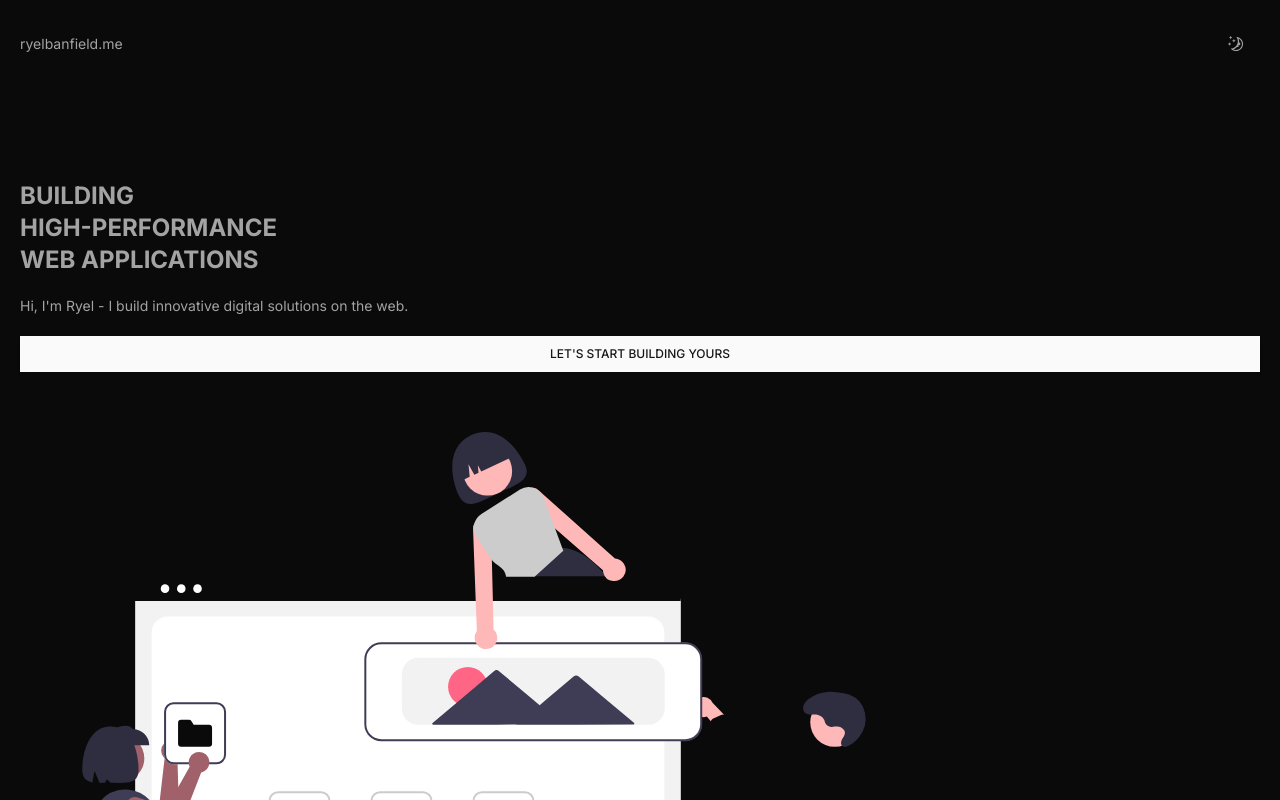
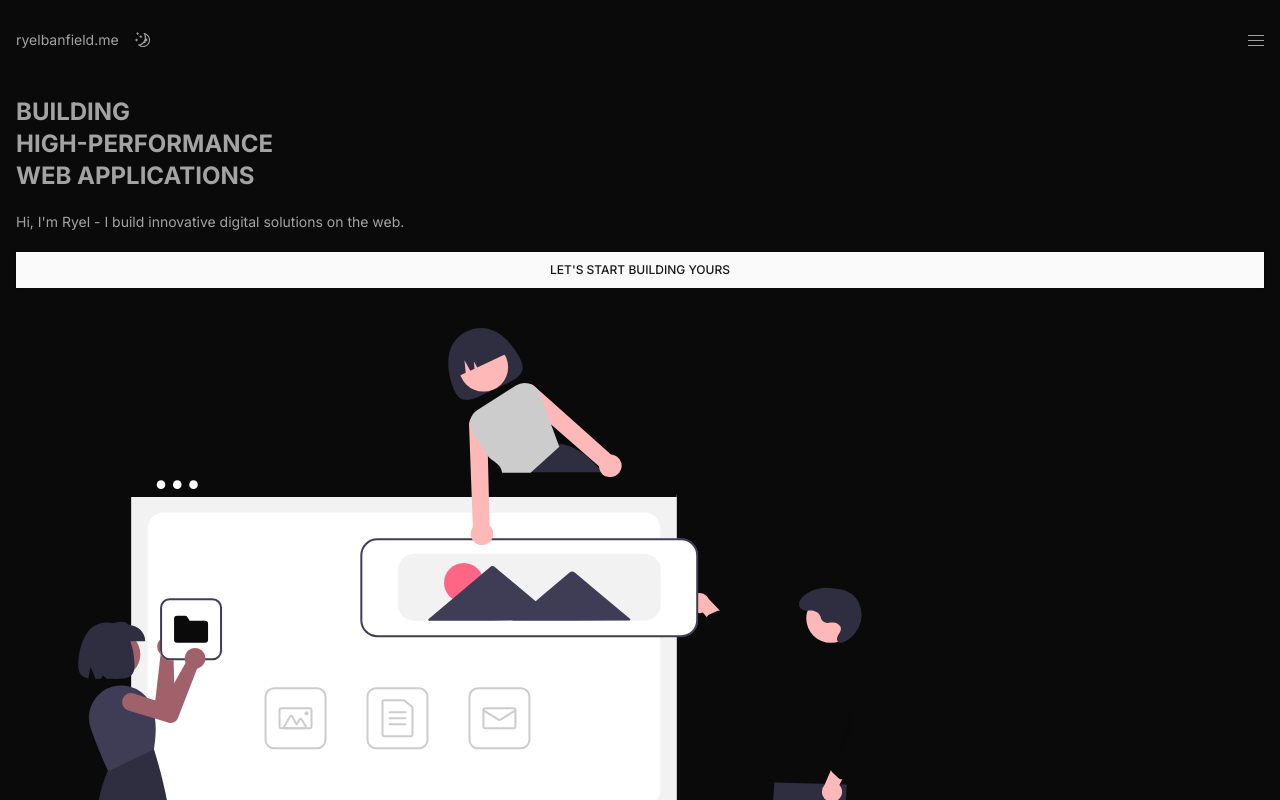
Before and after one commit to RyelBanfield/ryelbanfield.me, a Next.js app: page / in a window 1280 px wide. Shown: the top 800 px of the page. Built offline with nearby package versions, Linux system fonts and the light colour scheme.

Commit message:
Animate main element

```diff
--- a/src/app/page.tsx
+++ b/src/app/page.tsx
@@ -1,22 +1,20 @@
 "use client";
 
+import { motion } from "framer-motion";
 import Image from "next/image";
 
 import HeroSVG from "@/assets/undraw_building_websites_i78t.svg";
-import ThemeSwitcher from "@/components/ThemeSwitcher";
 import { Button } from "@/components/ui/button";
 
 const Home = () => {
   return (
-    <div className="">
-      <nav className="fixed top-0 flex w-full items-center justify-between  bg-neutral-200 p-5 text-neutral-800 dark:bg-neutral-950 dark:text-neutral-400">
-        <p className="text-sm">ryelbanfield.me</p>
-
-        <ThemeSwitcher />
-      </nav>
-
-      <main className="mt-20">
-        <div className="flex flex-col gap-5 p-5">
+    <>
+      <motion.main
+        initial={{ opacity: 0 }}
+        animate={{ opacity: 100 }}
+        transition={{ duration: 0.5, delay: 0.75 }}
+      >
+        <div className="flex flex-col gap-5 p-4">
           <h1 className="text-2xl font-bold uppercase">
             Building <br /> high-performance <br /> web applications
           </h1>
@@ -29,10 +27,16 @@ const Home = () => {
             <p className="text-xs uppercase">Let&apos;s start building yours</p>
           </Button>
 
-          <Image src={HeroSVG} alt="" className="py-10" />
+          <motion.div
+            initial={{ opacity: 0 }}
+            animate={{ opacity: 100 }}
+            transition={{ duration: 0.5, delay: 1.25 }}
+          >
+            <Image src={HeroSVG} alt="" className="py-5" />
+          </motion.div>
         </div>
-      </main>
-    </div>
+      </motion.main>
+    </>
   );
 };
 
```
